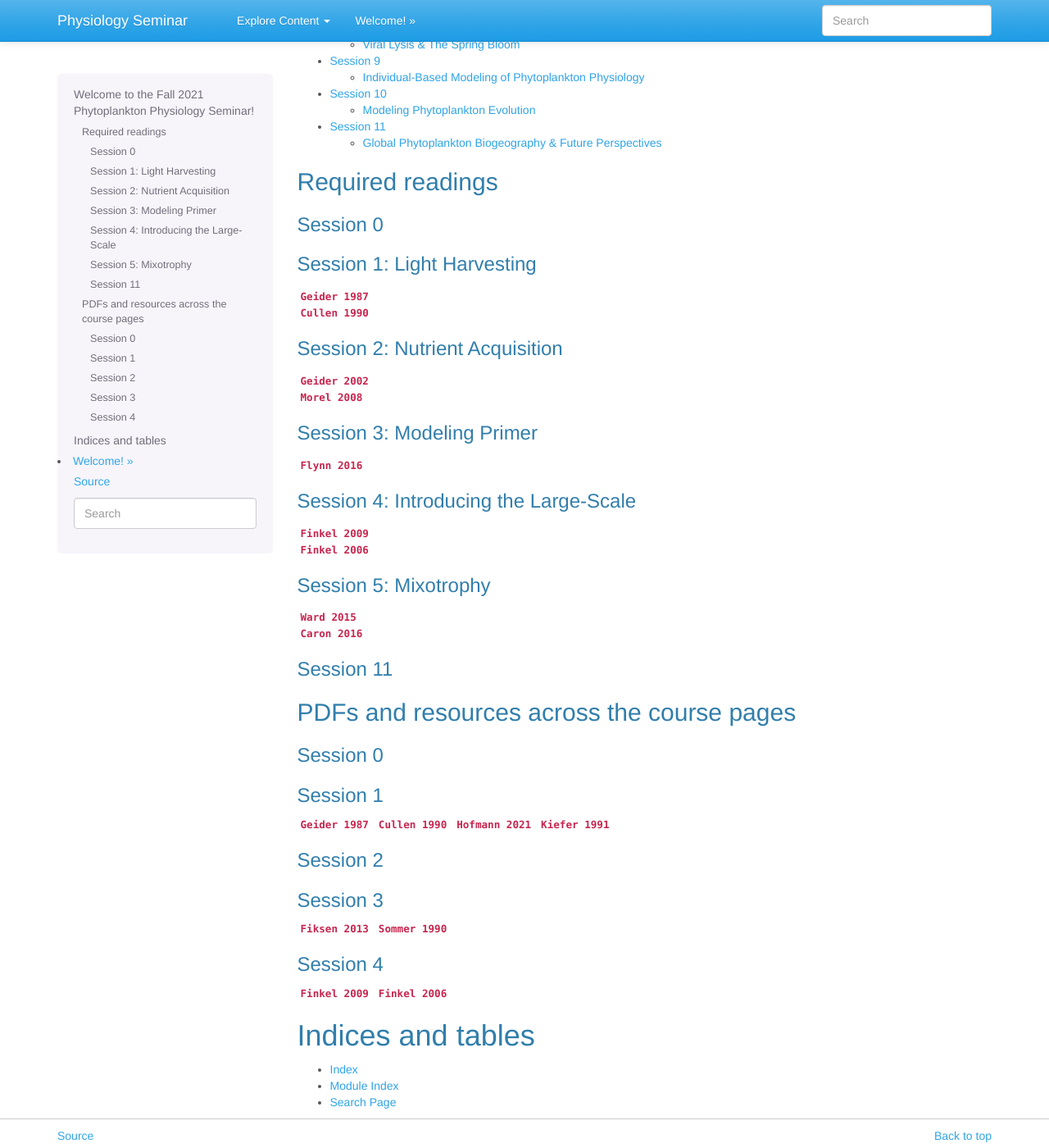
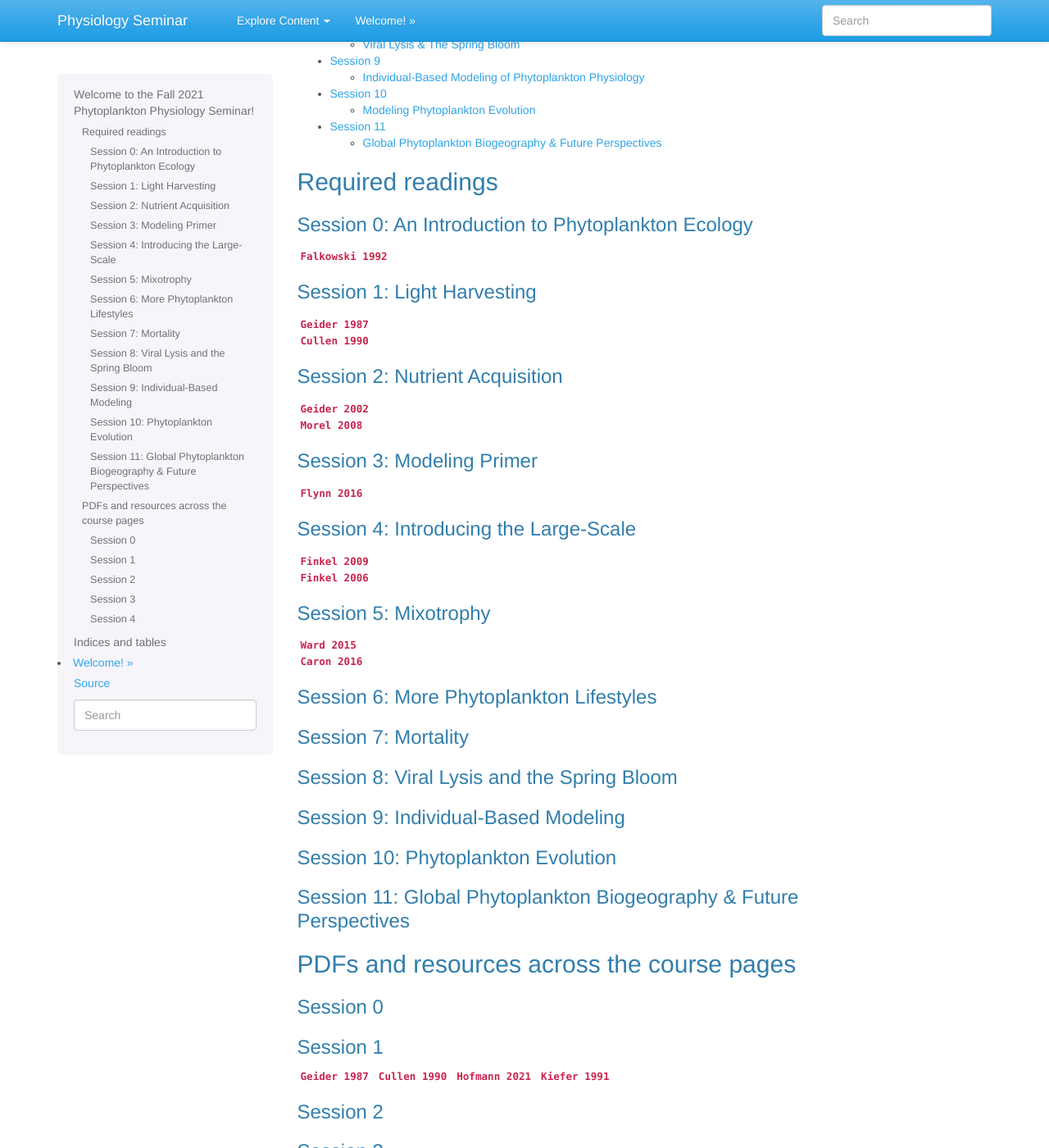
Before and after one commit to akrinos/2021-phyto-phys, a Sphinx documentation site: the page built from docs/index.rst, in a window 1280 px wide and 1400 px high, scrolled down 1092 px. Shown: the whole window at 82% size. Built offline with Sphinx 7.4.7, drawn with Linux system fonts in a browser that asks for light colours.

Commit message:
Adding session 9

```diff
--- a/docs/index.rst
+++ b/docs/index.rst
@@ -30,9 +30,9 @@ Welcome to the Fall 2021 Phytoplankton Physiology Seminar!
 Required readings
 -----------------
 
-Session 0
-#########
-
+Session 0: An Introduction to Phytoplankton Ecology
+###################################################
+| :download:`Falkowski 1992 <../_literature/session0/falkowski1992.pdf>`
 
 Session 1: Light Harvesting
 ###########################
@@ -58,8 +58,23 @@ Session 5: Mixotrophy
 | :download:`Ward 2015 <../_literature/session5/ward2015.pdf>`
 | :download:`Caron 2016 <../_literature/session5/caron2016.pdf>`
 
-Session 11
-##########
+Session 6: More Phytoplankton Lifestyles
+########################################
+
+Session 7: Mortality
+####################
+
+Session 8: Viral Lysis and the Spring Bloom
+###########################################
+
+Session 9: Individual-Based Modeling
+####################################
+
+Session 10: Phytoplankton Evolution
+###################################
+
+Session 11: Global Phytoplankton Biogeography & Future Perspectives
+###################################################################
 
 
 
```
Also changed, not shown: docs/week-ten.md (+11 -0 lines), 4 other files.
